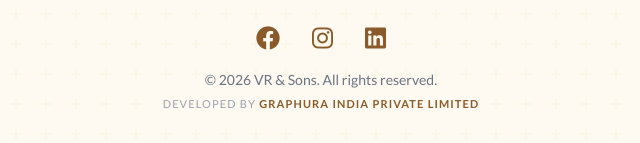
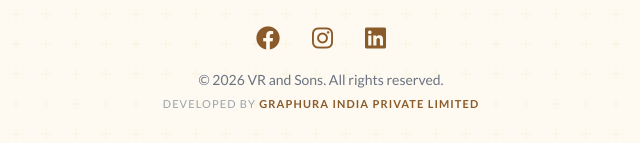
Before and after one commit to graphuraindia/vrandsons, a plain HTML site: page index.html in a window 1280 px wide. Shown: the part 891-1034 px from the top of the page, 319-959 px from the left. Drawn offline with nearby package versions, Linux system fonts and the light colour scheme; a web font is replaced by a local one.

Commit message:
Update index.html

```diff
--- a/index.html
+++ b/index.html
@@ -193,7 +193,7 @@
                 </a>
             </div>
             <div class="space-y-1">
-                <p>&copy; 2026 VR & Sons. All rights reserved.</p>
+                <p>&copy; 2026 VR and Sons. All rights reserved.</p>
                 <p class="text-[11px] uppercase tracking-widest text-gray-400">
                     Developed by
                     <a href="https://graphura.in" target="_blank" rel="noopener noreferrer" class="text-jaggery-base font-bold hover:underline">
```
